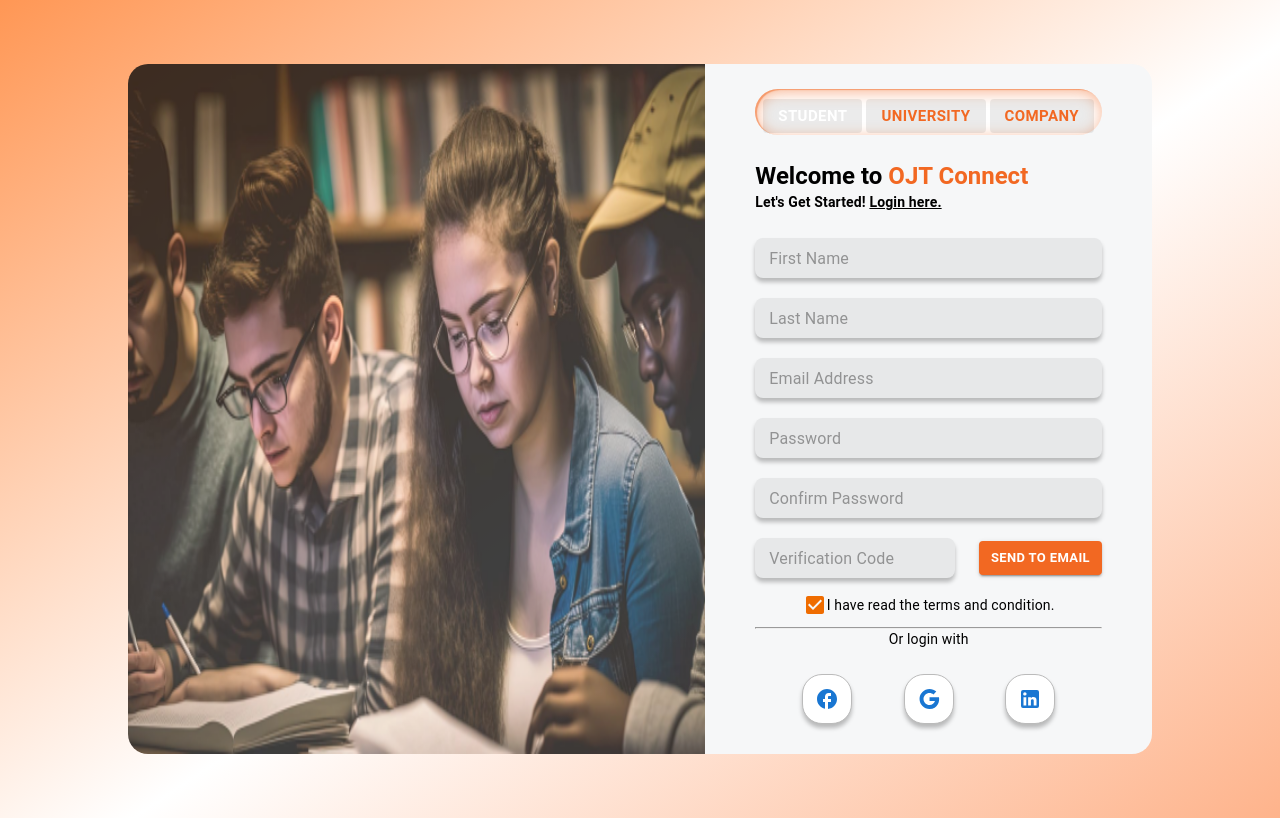
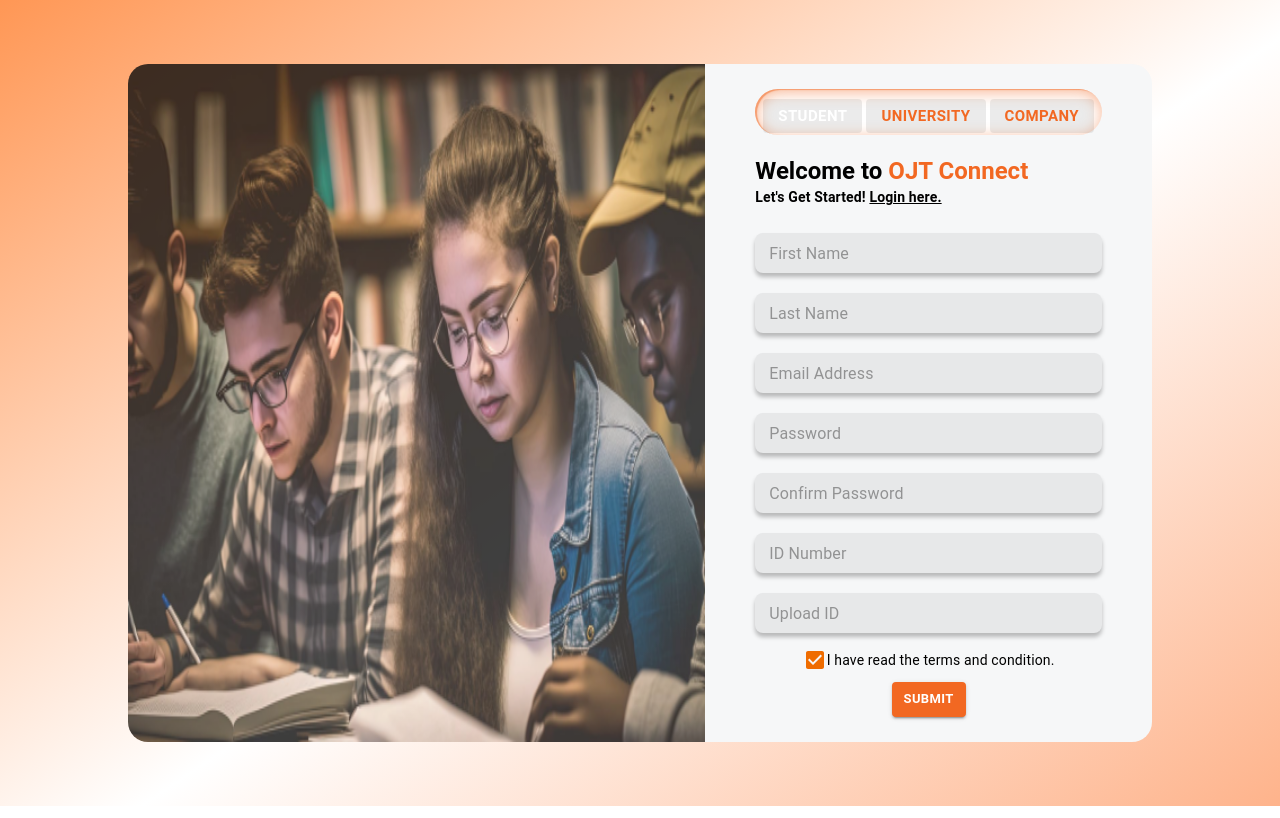
Before and after one commit to jhunel18/ojtconnect-com, a React (Vite) app: page /login in a window 1280 px wide. Both pictures are taken after a click on the element "Signup here.". Built offline with nearby package versions, Linux system fonts and the light colour scheme.

Commit message:
Fix Signup

```diff
--- a/src/components/StudentSignupComp.jsx
+++ b/src/components/StudentSignupComp.jsx
@@ -16,44 +16,32 @@
   }
   return (
    <>
-     <Typography variant='h5' fontWeight={'bold'} mt={"25px"}>
+     <Typography variant='h5' fontWeight={'bold'} mt={"20px"}>
       Welcome to <span style={{color: '#F26822'}}>OJT Connect</span>
     </Typography>
     <Typography variant='body2' fontWeight={'bolder'} mt={0} mb={2}>
       Let's Get Started! <span style={{textDecoration: 'underline', cursor: 'pointer'}} onClick={handleSetShowLogin}>Login here.</span>
     </Typography>
-    <Box>
+    <Box sx={{display:'flex', flexDirection:'column', alignItems:'center'}}>
         <form onSubmit={() => console.log("test")}>
           <TextBoxFullWidthComp id={"firstName"} label={"First Name"} size={'small'} margin={"10px 0px"} />
           <TextBoxFullWidthComp id={"lastName"} label={"Last Name"} size={'small'} margin={"10px 0px"} />
           <TextBoxFullWidthComp type={"email"} id={"email"} label={"Email Address"} size={'small'} margin={"10px 0px"} />
           <TextBoxFullWidthComp type={"password"} id={"password"} label={"Password"} size={'small'} margin={"10px 0px"} />
           <TextBoxFullWidthComp  id={"confirmPassword"} label={"Confirm Password"} size={'small'} margin={"10px 0px"} />
-          <Box display={'flex'} justifyContent={'space-around'} alignItems={'center'}>
-            <Box sx={{flex: 1, mr: 3}}>
-              <TextBoxFullWidthComp type={"password"} id={"code"} label={"Verification Code"} size={'small'} margin={"10px 0px"}/>
-            </Box>
-            <ButtonContainedComp label={"Send To Email"} size={'small'}/>
-          </Box>
+          <TextBoxFullWidthComp  id={"id_number"} label={"ID Number"} size={'small'} margin={"10px 0px"} />
+          <TextBoxFullWidthComp  id={"upload_id"} label={"Upload ID"} size={'small'} margin={"10px 0px"} />
+
         </form>
-    </Box>
-    <Box display={'flex'} justifyContent={'center'} m={'5px 0 10px 0'} alignItems={'center'}>
-        <CheckboxComp />
-        <Typography variant='body2'>
-          I have read the terms and condition.
-        </Typography>
+        <Box display={'flex'} justifyContent={'center'} m={'5px 0 10px 0'} alignItems={'center'}>
+          <CheckboxComp />
+          <Typography variant='body2'>
+            I have read the terms and condition.
+          </Typography>
+       </Box>
+        <ButtonContainedComp label={"Submit"} size={'small'} padding={'4px 70px'}/>
     </Box>
 
-    <hr />
-
-    <Typography variant='body2' mt={0} textAlign={'center'}>
-      Or login with
-    </Typography>
-    <Box display={'flex'} alignItems={'center'} justifyContent={'space-evenly'} mt={'20px'}>
-      <ButtonIconComp logo={<FacebookOutlinedIcon />} size={"large"} color={'primary'}/>
-      <ButtonIconComp logo={<GoogleIcon />} size={"large"} color={'primary'}/>
-      <ButtonIconComp logo={<LinkedInIcon />} size={"large"} color={'primary'}/>
-    </Box>
    </>
   )
 }
```
